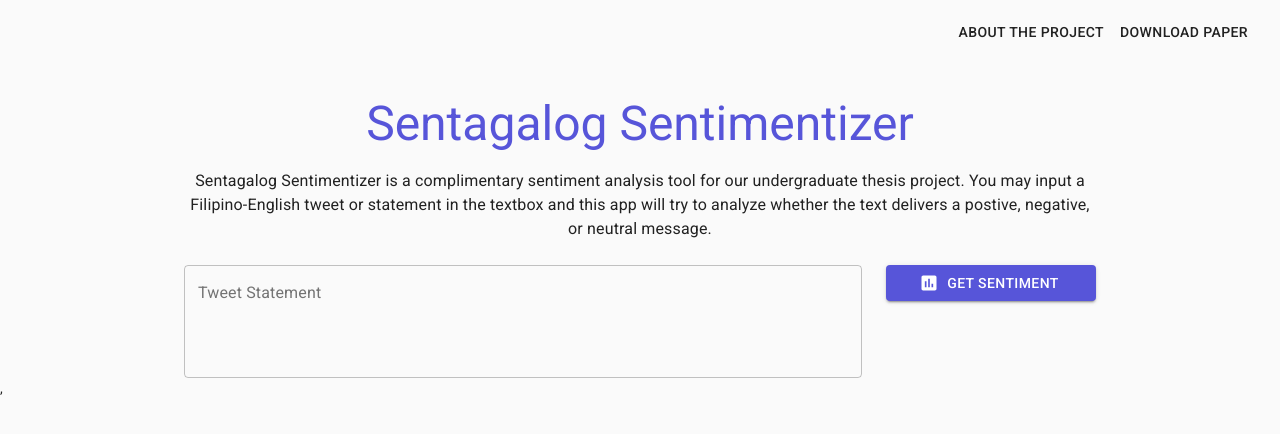
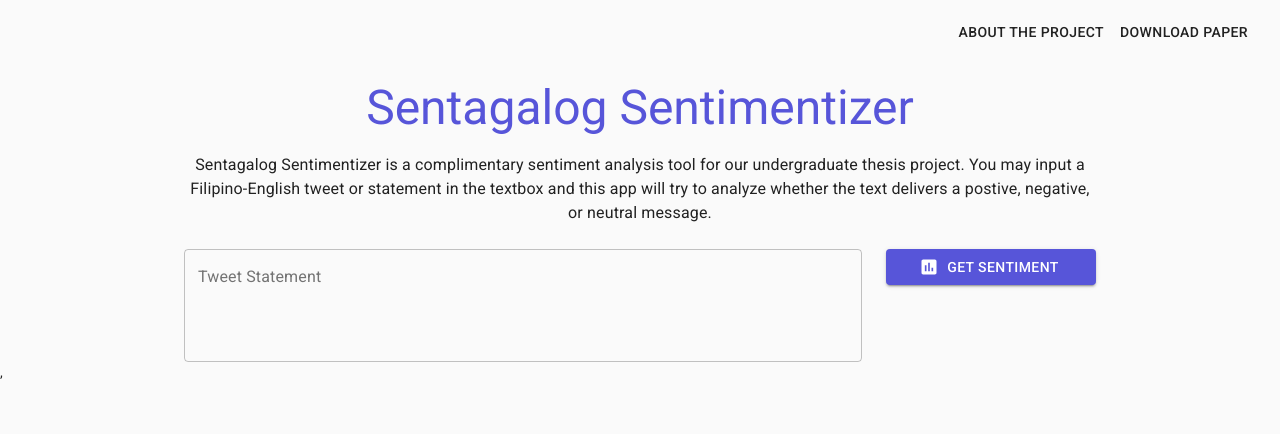
Before and after one commit to kbaldo/sentagalog-sentimentizer, a React (Create React App) app: page / in a window 1280 px wide. Shown: the top 434 px of the page. Built offline with nearby package versions, Linux system fonts and the light colour scheme.

Commit message:
Reduced top padding to 2 from 4

```diff
--- a/src/components/Home/Title.jsx
+++ b/src/components/Home/Title.jsx
@@ -4,7 +4,7 @@ import { makeStyles } from "@material-ui/core/styles";
 
 const useStyles = makeStyles((theme) => ({
   contents: {
-    padding: theme.spacing(4, 0, 0),
+    padding: theme.spacing(2, 0, 0),
   },
 }));
 
```
